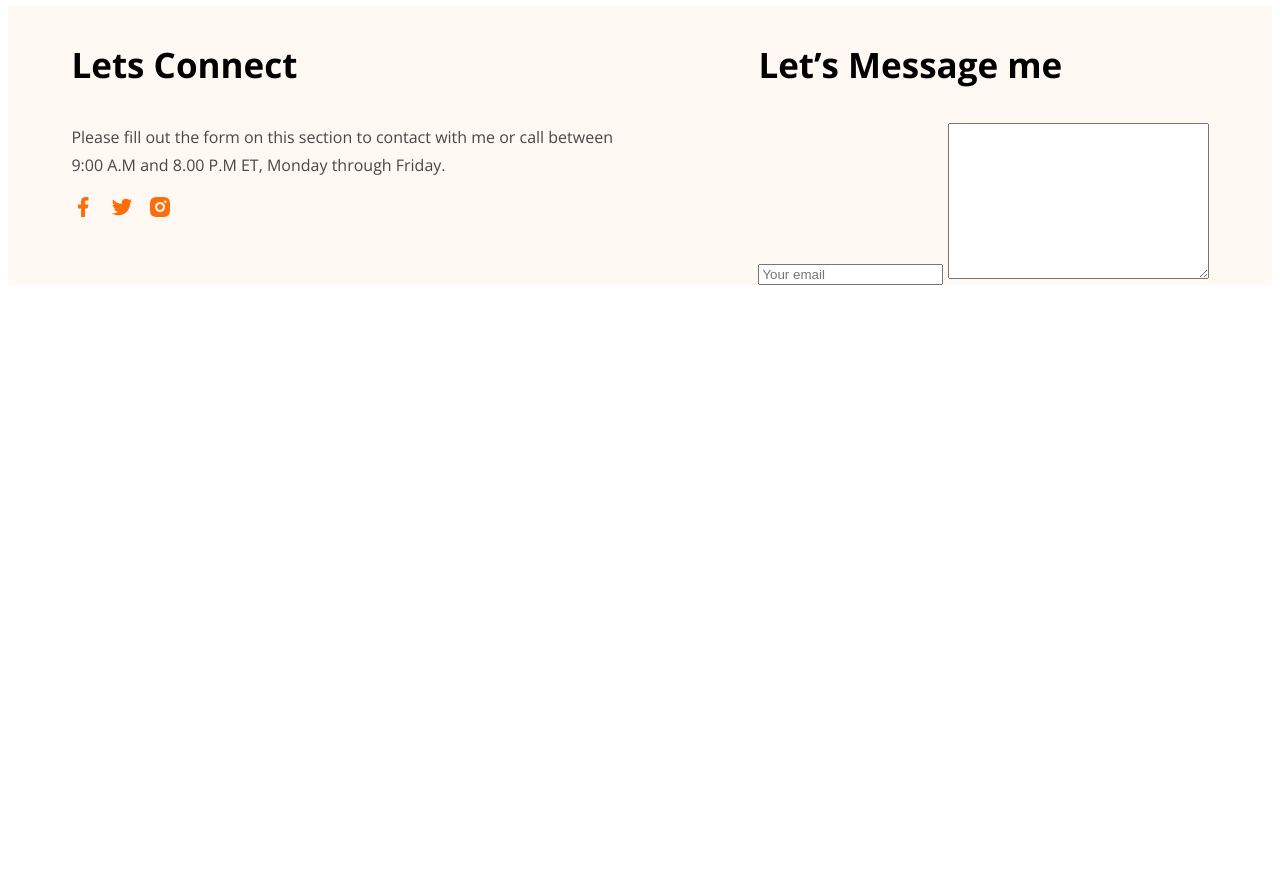
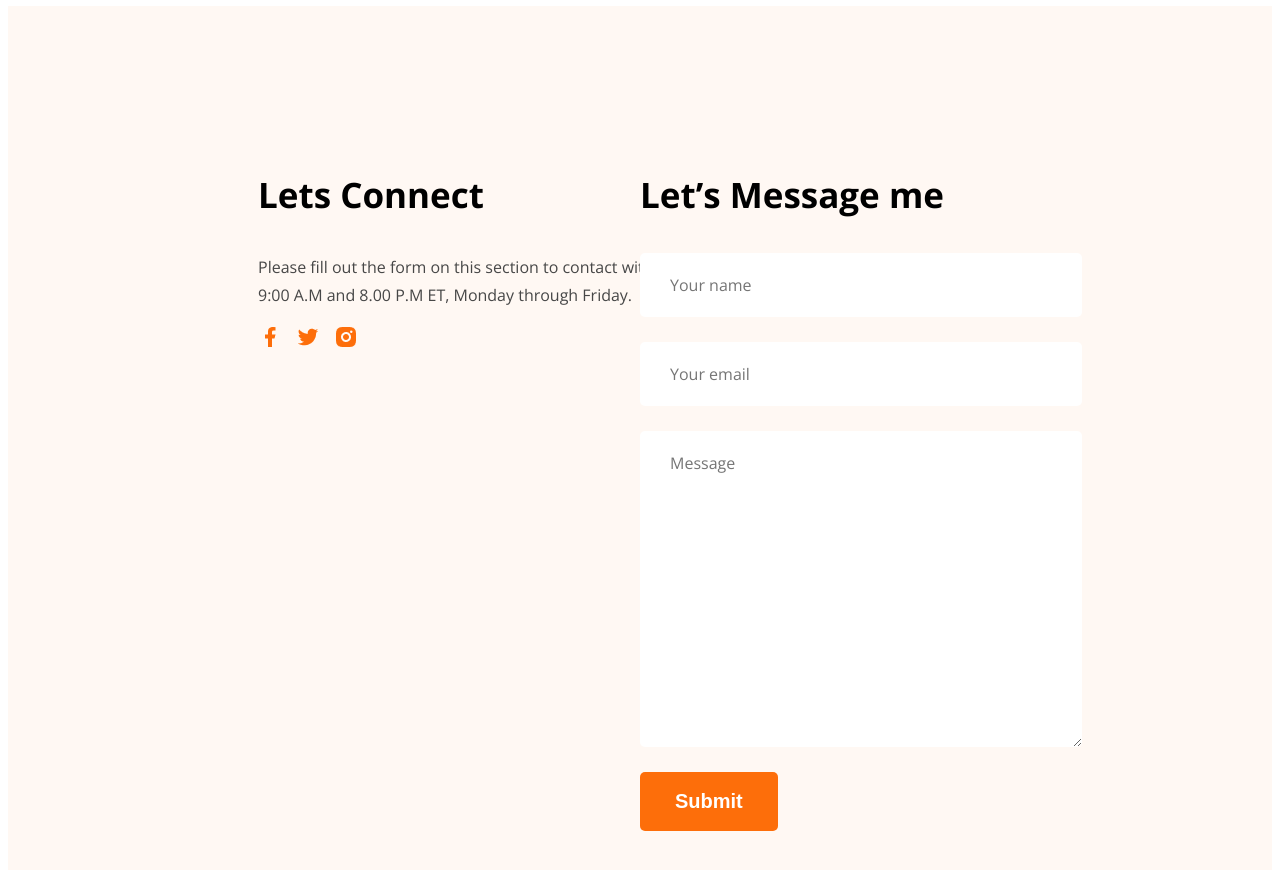
Before and after one commit to mashuk-tamim/web-developer-portfolio, a plain HTML site: page index.html in a window 1280 px wide. Shown: the part 3620-4490 px from the top of the page. Before the commit the page ends 3913 px from the top, so only its background shows below. Drawn offline with nearby package versions, Linux system fonts and the light colour scheme.

Commit message:
finished footer section

```diff
--- a/index.html
+++ b/index.html
@@ -175,9 +175,11 @@
             </div>
             <div class="footer-column">
                 <h3 class="footer-column-name">Let’s Message me</h3>
-                <form action="">
+                <form class="contact" action="">
+                    <input type="text" name="" id="" placeholder="Your name">
                     <input type="email" name="" id="" placeholder="Your email">
-                    <textarea name="" id="" cols="30" rows="10"></textarea>
+                    <textarea name="" id="" cols="30" rows="10" placeholder="Message"></textarea>
+                    <input class="button-primary" type="submit" value="Submit">
                 </form>
             </div>
         </div>
--- a/styles/portfolio.css
+++ b/styles/portfolio.css
@@ -242,14 +242,20 @@ main {
 /* footer section started */
 footer {
     /* width: 1430px; */
-    margin: 0 auto;
+    /* margin: 0 auto; */
     margin-top: 130px;
     background: #FFF8F3;
+    gap: 100px;
+    padding: 130px 250px;
 }
 
 .footer-container {
     display: flex;
-    justify-content: space-around;
+    /* justify-content: space-around; */
+}
+
+.footer-column {
+    width: 50%;
 }
 
 .footer-column-name {
@@ -265,6 +271,22 @@ footer {
     width: 560px;
 }
 
-.social-links-img{
+.social-links-img {
     margin-right: 10px;
 }
+
+.contact input[type="text"], .contact input[type="email"],
+textarea {
+    display: block;
+    margin-bottom: 25px;
+    padding: 18px 30px;
+    color: #757575;
+    font-size: 16px;
+    font-weight: 400;
+    line-height: 28px;
+    font-family: Open Sans;
+    border-radius: 5px;
+    background: #FFF;
+    border: 0;
+    width: 100%;
+}
```
